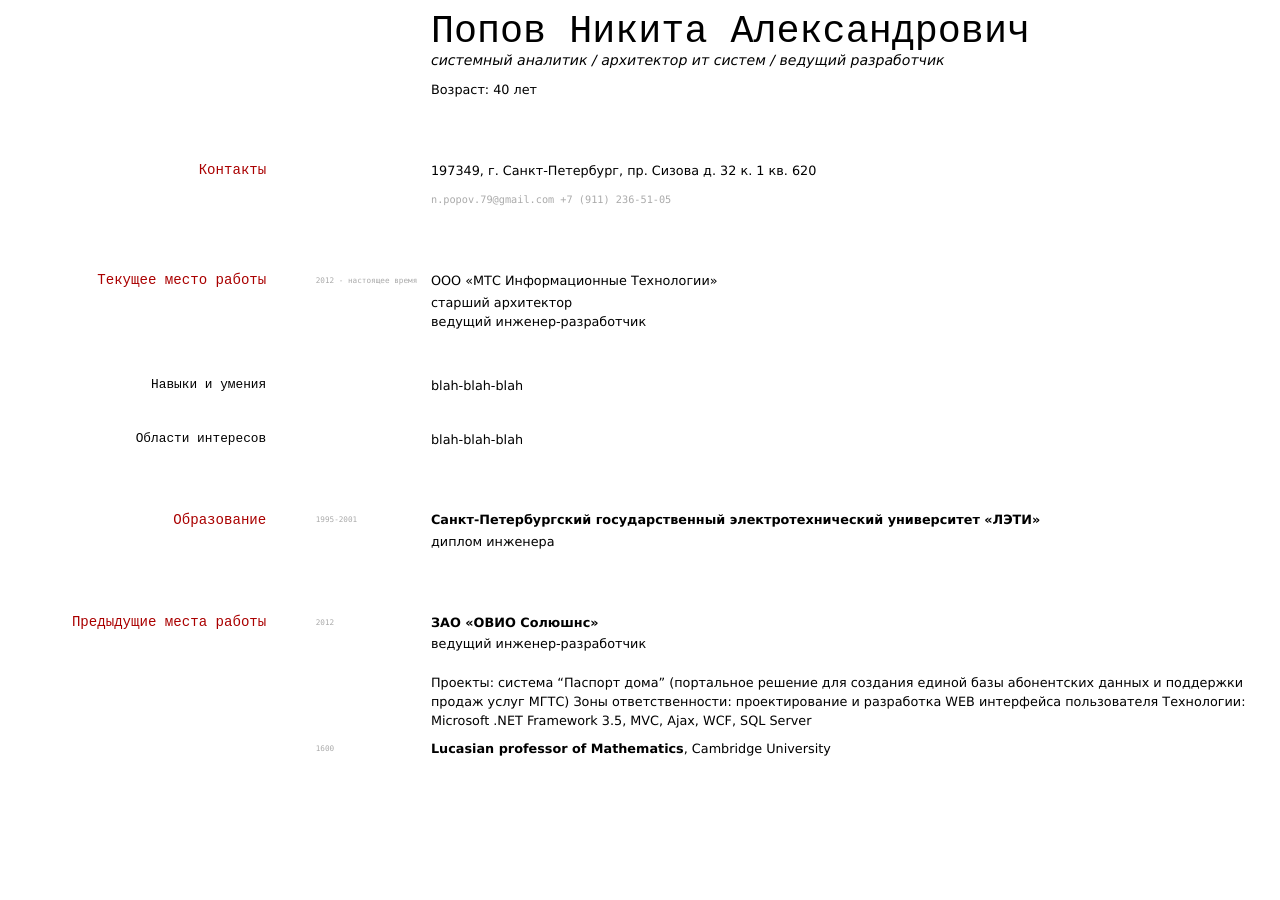
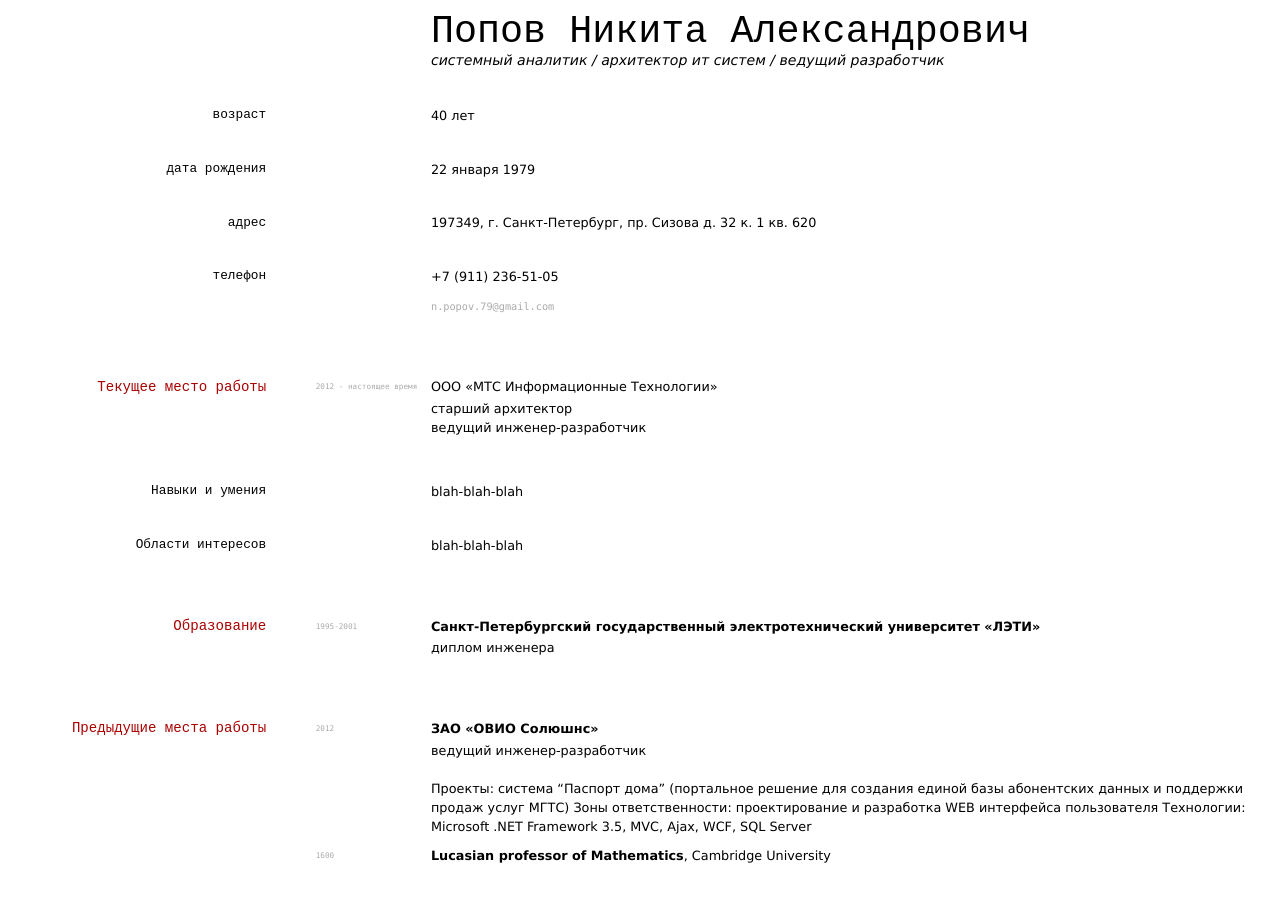
Before and after one commit to mrpopoff/mrpopoff.github.io, a Jekyll site: the page built from index.md, in a window 1280 px wide. Built offline with Jekyll 4.4.1, drawn with Linux system fonts in a browser that asks for light colours.

Commit message:
Update index.md

```diff
--- a/index.md
+++ b/index.md
@@ -2,17 +2,24 @@
 layout: cv
 title: Попов Н.А.
 ---
+
 # Попов Никита Александрович
 системный аналитик / архитектор ит систем / ведущий разработчик
 
-Возраст: 40 лет
+### возраст
+40 лет
 
+### дата рождения
+22 января 1979
 
-## Контакты
+### адрес
 197349, г. Санкт-Петербург, пр. Сизова д. 32 к. 1 кв. 620
+
+### телефон
++7 (911) 236-51-05
+
 <div id="webaddress">
 <a href="n.popov.79@gmail.com">n.popov.79@gmail.com</a>
-+7 (911) 236-51-05
 </div>
 
 ## Текущее место работы
@@ -32,14 +39,12 @@ blah-blah-blah
 
 blah-blah-blah
 
-
 ## Образование
 
 `1995-2001`
 __Санкт-Петербургский государственный электротехнический университет «ЛЭТИ»__
 
 - диплом инженера
-
 
 ## Предыдущие места работы
 
@@ -56,6 +61,5 @@ __ЗАО «ОВИО Солюшнс»__
 __Lucasian professor of Mathematics__, Cambridge University
 
 
-
 <!-- ### Footer
 Last updated: 2019.20.11 -->
```
